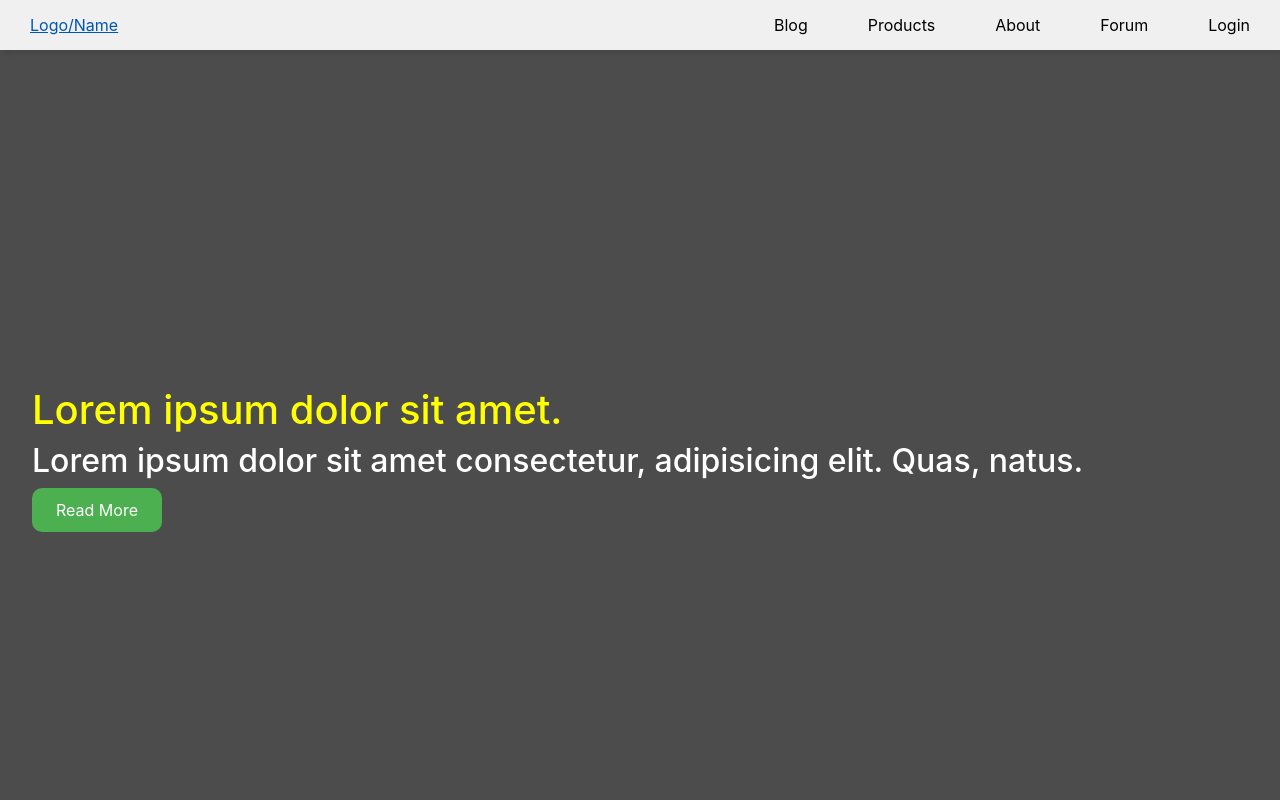
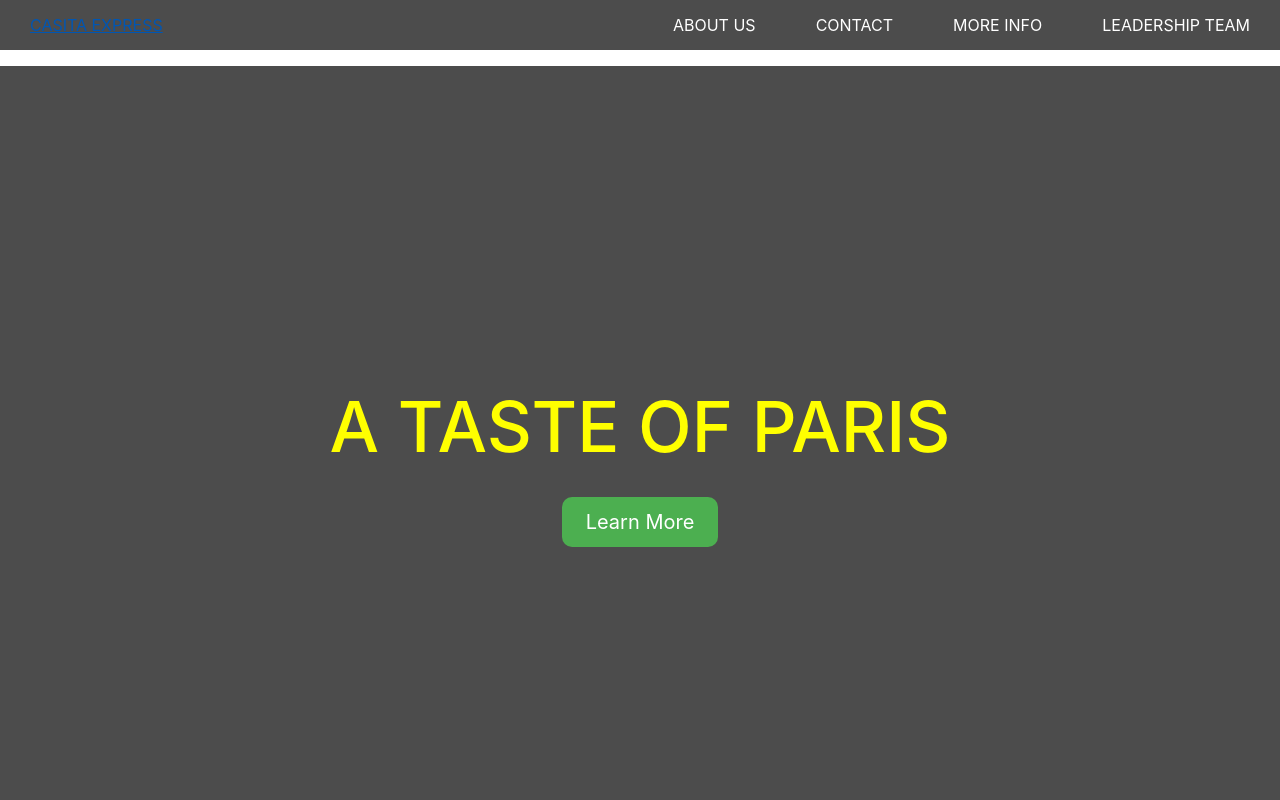
Before and after one commit to Soso-Mabulu/Casita-Express, a plain HTML site: page index.html in a window 1280 px wide. Shown: the top 800 px of the page. Drawn offline with nearby package versions, Linux system fonts and the light colour scheme.

Commit message:
Homepage added

```diff
--- a/index.html
+++ b/index.html
@@ -8,10 +8,6 @@
     <link rel="stylesheet" href="https://cdn.jsdelivr.net/npm/bootstrap@4.4.1/dist/css/bootstrap.min.css" integrity="sha384-Vkoo8x4CGsO3+Hhxv8T/Q5PaXtkKtu6ug5TOeNV6gBiFeWPGFN9MuhOf23Q9Ifjh" crossorigin="anonymous">
 </head>
 <body>
-
-
-
-    <div class="hero" style="background: linear-gradient(rgba(0, 0, 0, 0.7), rgba(0, 0, 0, 0.7))">
 
     <nav>
 
@@ -24,22 +20,21 @@
             <li><a href="#">Login</a></li>
         </ul>
 
-            <ul>
-                <li><a href="#">Logo/Name</a></li>
-                <li><a href="#" class="hideOnMobile">Blog</a></li>
-                <li><a href="#" class="hideOnMobile">Products</a></li>
-                <li><a href="#" class="hideOnMobile">About</a></li>
-                <li><a href="#" class="hideOnMobile">Forum</a></li>
-                <li><a href="#" class="hideOnMobile">Login</a></li>
+        <ul class="main-nav">
+            <li><a href="#">CASITA EXPRESS</a></li>
+            <li><a href="#" class="hideOnMobile">ABOUT US</a></li>
+            <li><a href="#" class="hideOnMobile">CONTACT</a></li>
+            <li><a href="#" class="hideOnMobile">MORE INFO</a></li>
+            <li><a href="#" class="hideOnMobile">LEADERSHIP TEAM</a></li>
             <li><a href="#" class="menu-btn" onclick="showSidebar()"><svg xmlns="http://www.w3.org/2000/svg" height="24" viewBox="0 -960 960 960" width="24"><path d="M120-240v-80h720v80H120Zm0-200v-80h720v80H120Zm0-200v-80h720v80H120Z"/></svg></a></li>
         </ul>
     </nav>
 
-        <div class="hero-content">
-            <h1>Lorem ipsum dolor sit amet.</h1>
-            <h2>Lorem ipsum dolor sit amet consectetur, adipisicing elit. Quas, natus.</h2>
-            <button class="hero-btn">Read More</button>
-        </div>
+    <div class="hero">
+
+        <h1>A TASTE OF PARIS</h1>
+        <button class="hero-btn">Learn More</button>
+
     </div>
 
     <div class="div-margin">
--- a/styles.css
+++ b/styles.css
@@ -4,10 +4,10 @@
     box-sizing: border-box;
 }
 
+.hero, nav{
+    background: linear-gradient(rgba(0, 0, 0, 0.7), rgba(0, 0, 0, 0.7));
+}
 
-body {
-    min-height: 100vh;
-}
 
 .sidebar{
     position: fixed;
@@ -34,11 +34,6 @@ body {
 }
 
 
-nav {
-    background-color: white;
-    box-shadow: 3px 3px 5px rgba(0, 0, 0, 0.1);
-}
-
 nav ul {
     width: 100%;
     list-style: none;
@@ -57,12 +52,9 @@ nav a {
     text-decoration: none;
     display: flex;
     align-items: center;
-    color: black;
+    color:white;
 }
 
-nav :hover{
-    background-color: #f0f0f0;
-}
 
 nav li:first-child{
     margin-right: auto;
@@ -83,37 +75,36 @@ nav li:first-child{
     width: 25%;
     padding-right: 1.5rem;
 }
-.hero {
-    background-size: cover;
-    background-position: cover;
-    background-repeat: no-repeat no-repeat;
-    text-align: left;
+
+.hero{
     height: 100vh;
+    display: flex;
+    align-items: center;
+    justify-content: center;
+    flex-direction: column;
 }
 
-.hero-content {
-    padding-top: 40vh;
-    padding-left: 2rem;
-    padding-right: 2rem;
-}
-.hero-content h1 {
+
+.hero h1 {
     color: yellow;
-}
-.hero-content h2 {
-    color: white;
+    font-size: 70px;
 }
 
 .hero-btn {
+    margin-top: 20px;
     padding: 10px 24px;
     background-color: #4CAF50;
     color: white;
     border: none;
     border-radius: 10px;
+    font-size: 20px;
 }
 .hero-btn:hover {
     background-color: black;
     color: #4CAF50;
 }
+
+
 
 .menu-btn{
     display: none;
```
Lines whose indentation alone changed are shown as unchanged.
